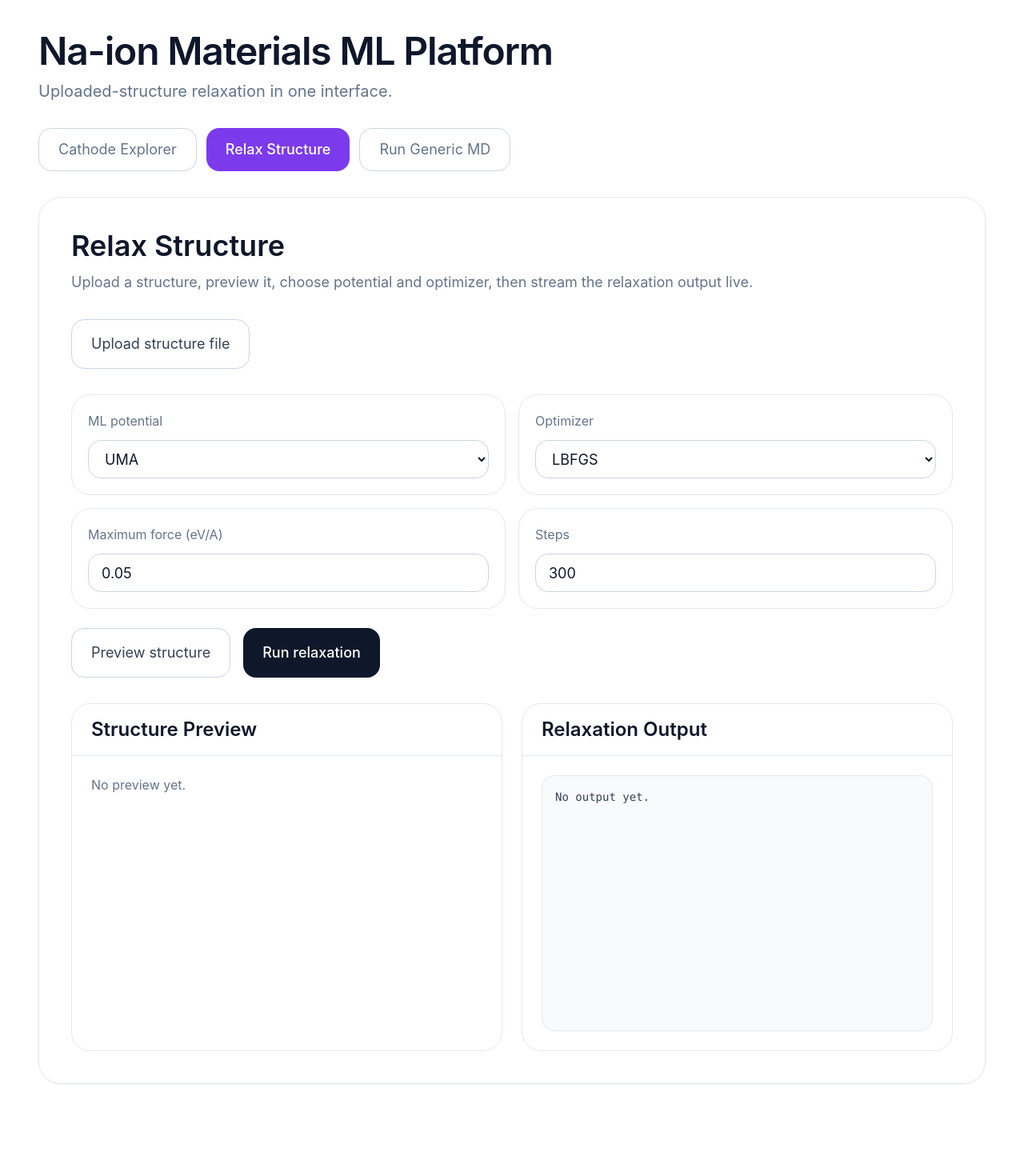
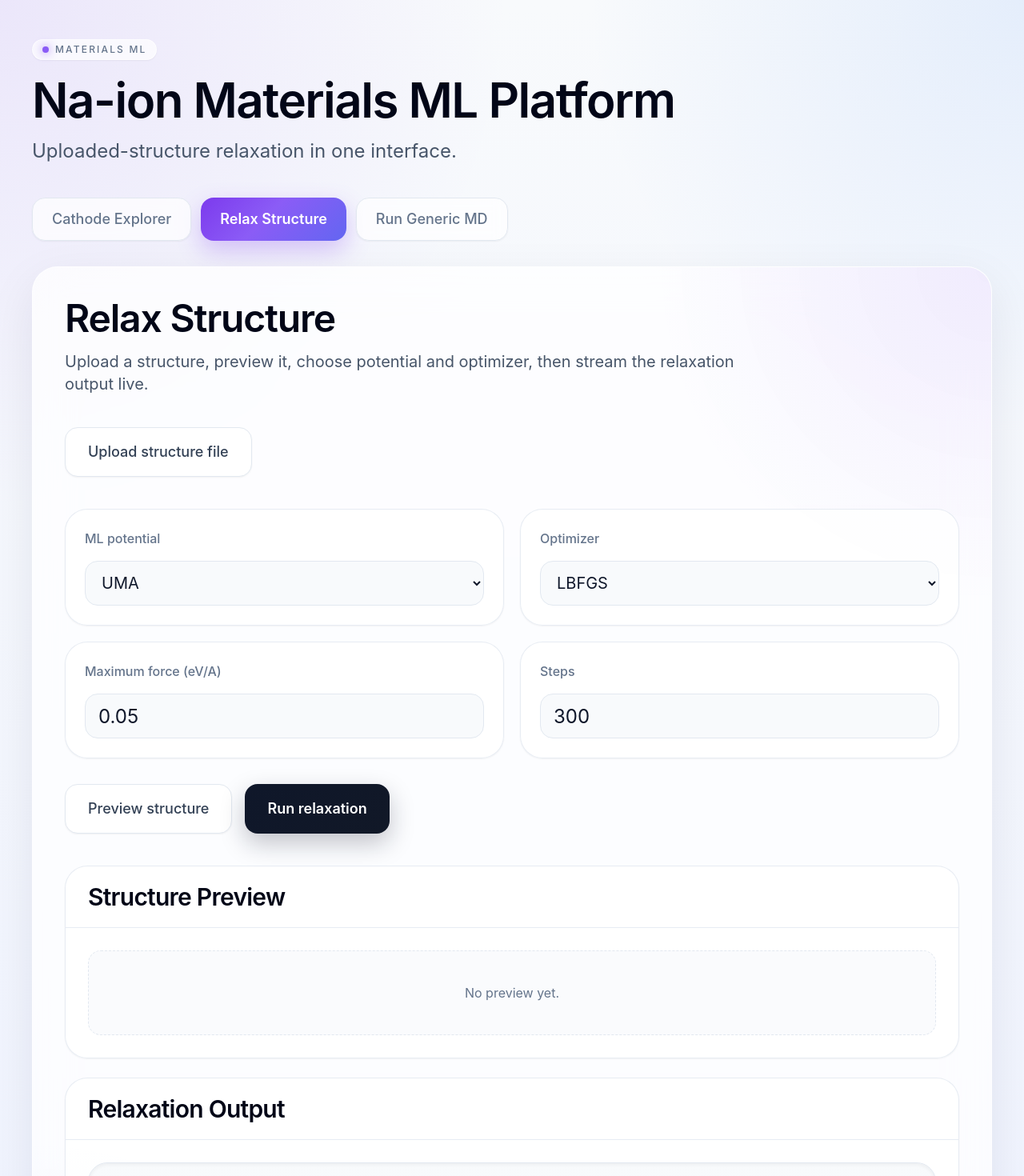
Before and after one commit to mt-uv/test1, a Next.js app in the folder frontend/: page / in a window 1280 px wide. Shown: the top 1470 px of the page at 80% size. Before the commit the page ends 1395 px from the top, so only its background shows below. Built offline with nearby package versions, Linux system fonts and the light colour scheme; no server answers.

Commit message:
Refactor page layout and improve styling

```diff
--- a/frontend/app/page.tsx
+++ b/frontend/app/page.tsx
@@ -82,36 +82,53 @@ export default function Page() {
   }
 
   return (
-    <main className="min-h-screen bg-white text-slate-900">
-      <div className="mx-auto max-w-7xl px-8 py-8 md:px-12 md:py-10">
-        <h1 className="text-4xl font-semibold tracking-tight md:text-5xl">
+    <main className="min-h-screen bg-[radial-gradient(circle_at_top_left,_rgba(124,58,237,0.10),_transparent_28%),radial-gradient(circle_at_top_right,_rgba(59,130,246,0.10),_transparent_24%),linear-gradient(180deg,_#f8fafc_0%,_#eef2ff_100%)] text-slate-900">
+      <div className="mx-auto max-w-7xl px-6 py-8 md:px-10 md:py-12">
+        {/* Top bar */}
+        <div className="mb-10 flex items-center justify-between">
+          <div>
+            <div className="inline-flex items-center gap-2 rounded-full border border-white/60 bg-white/70 px-3 py-1 text-xs font-medium uppercase tracking-[0.18em] text-slate-500 shadow-sm backdrop-blur">
+              <span className="h-2 w-2 rounded-full bg-violet-500 shadow-[0_0_12px_rgba(139,92,246,0.9)]" />
+              Materials ML
+            </div>
+            <h1 className="mt-5 max-w-4xl text-5xl font-semibold tracking-tight text-slate-950 md:text-6xl">
               Na-ion Materials ML Platform
             </h1>
-        <p className="mt-3 text-lg text-slate-500 md:text-xl">
+            <p className="mt-4 max-w-2xl text-lg leading-8 text-slate-600 md:text-2xl md:leading-9">
               Uploaded-structure relaxation in one interface.
             </p>
+          </div>
+        </div>
 
-        <div className="mt-8 flex flex-wrap gap-3">
-          <button className="rounded-2xl border border-slate-300 px-5 py-3 text-base text-slate-500 md:px-6 md:text-lg">
+        {/* Tabs */}
+        <div className="mb-8 flex flex-wrap gap-3">
+          <button className="rounded-2xl border border-slate-200 bg-white/70 px-6 py-3 text-base font-medium text-slate-500 shadow-sm backdrop-blur transition hover:border-slate-300 hover:bg-white md:text-lg">
             Cathode Explorer
           </button>
-          <button className="rounded-2xl bg-violet-600 px-5 py-3 text-base font-medium text-white md:px-6 md:text-lg">
+          <button className="rounded-2xl bg-[linear-gradient(135deg,#7c3aed_0%,#8b5cf6_45%,#6366f1_100%)] px-6 py-3 text-base font-semibold text-white shadow-[0_12px_30px_rgba(124,58,237,0.28)] transition hover:scale-[1.01] md:text-lg">
             Relax Structure
           </button>
-          <button className="rounded-2xl border border-slate-300 px-5 py-3 text-base text-slate-500 md:px-6 md:text-lg">
+          <button className="rounded-2xl border border-slate-200 bg-white/70 px-6 py-3 text-base font-medium text-slate-500 shadow-sm backdrop-blur transition hover:border-slate-300 hover:bg-white md:text-lg">
             Run Generic MD
           </button>
         </div>
 
-        <section className="mt-8 rounded-[28px] border border-slate-200 bg-white p-6 shadow-sm md:p-10">
-          <h2 className="text-3xl font-semibold md:text-4xl">Relax Structure</h2>
-          <p className="mt-3 text-base text-slate-500 md:text-lg">
-            Upload a structure, preview it, choose potential and optimizer, then
-            stream the relaxation output live.
+        {/* Main Card */}
+        <section className="relative overflow-hidden rounded-[32px] border border-white/60 bg-white/75 p-6 shadow-[0_20px_60px_rgba(15,23,42,0.08)] backdrop-blur-xl md:p-10">
+          <div className="pointer-events-none absolute inset-0 bg-[radial-gradient(circle_at_top_right,_rgba(124,58,237,0.09),_transparent_22%),radial-gradient(circle_at_bottom_left,_rgba(59,130,246,0.08),_transparent_22%)]" />
+
+          <div className="relative">
+            <h2 className="text-4xl font-semibold tracking-tight text-slate-950 md:text-5xl">
+              Relax Structure
+            </h2>
+            <p className="mt-4 max-w-4xl text-lg leading-8 text-slate-600 md:text-xl">
+              Upload a structure, preview it, choose potential and optimizer,
+              then stream the relaxation output live.
             </p>
 
-          <div className="mt-8">
-            <label className="inline-flex cursor-pointer items-center rounded-2xl border border-slate-300 px-5 py-3 text-base text-slate-700 hover:bg-slate-50 md:px-6 md:py-4 md:text-lg">
+            {/* Upload */}
+            <div className="mt-10">
+              <label className="inline-flex cursor-pointer items-center rounded-2xl border border-slate-200 bg-white px-7 py-4 text-lg font-medium text-slate-700 shadow-sm transition hover:border-violet-300 hover:shadow-md">
                 Upload structure file
                 <input
                   type="file"
@@ -122,33 +139,37 @@ export default function Page() {
               </label>
 
               {file && (
-              <p className="mt-3 text-sm text-slate-500 md:text-base">{file.name}</p>
+                <div className="mt-4 inline-flex items-center gap-2 rounded-full bg-slate-100 px-4 py-2 text-sm font-medium text-slate-600">
+                  <span className="h-2 w-2 rounded-full bg-emerald-500" />
+                  {file.name}
+                </div>
               )}
             </div>
 
-          <div className="mt-8 grid grid-cols-1 gap-4 lg:grid-cols-2">
-            <div className="rounded-3xl border border-slate-200 p-5">
-              <label className="mb-3 block text-sm text-slate-500 md:text-base">
+            {/* Controls */}
+            <div className="mt-10 grid grid-cols-1 gap-5 xl:grid-cols-2">
+              <div className="rounded-[28px] border border-slate-200/80 bg-white/80 p-6 shadow-sm">
+                <label className="mb-4 block text-base font-medium text-slate-500">
                   ML potential
                 </label>
                 <select
                   value={potential}
                   onChange={(e) => setPotential(e.target.value)}
-                className="h-12 w-full rounded-2xl border border-slate-300 bg-white px-4 text-lg outline-none"
+                  className="h-14 w-full rounded-2xl border border-slate-200 bg-slate-50 px-4 text-xl text-slate-900 outline-none transition focus:border-violet-400 focus:bg-white"
                 >
                   <option value="uma">UMA</option>
                   <option value="orb">ORB</option>
                 </select>
               </div>
 
-            <div className="rounded-3xl border border-slate-200 p-5">
-              <label className="mb-3 block text-sm text-slate-500 md:text-base">
+              <div className="rounded-[28px] border border-slate-200/80 bg-white/80 p-6 shadow-sm">
+                <label className="mb-4 block text-base font-medium text-slate-500">
                   Optimizer
                 </label>
                 <select
                   value={optimizer}
                   onChange={(e) => setOptimizer(e.target.value)}
-                className="h-12 w-full rounded-2xl border border-slate-300 bg-white px-4 text-lg outline-none"
+                  className="h-14 w-full rounded-2xl border border-slate-200 bg-slate-50 px-4 text-xl text-slate-900 outline-none transition focus:border-violet-400 focus:bg-white"
                 >
                   <option value="LBFGS">LBFGS</option>
                   <option value="BFGS">BFGS</option>
@@ -157,34 +178,35 @@ export default function Page() {
               </div>
             </div>
 
-          <div className="mt-4 grid grid-cols-1 gap-4 lg:grid-cols-2">
-            <div className="rounded-3xl border border-slate-200 p-5">
-              <label className="mb-3 block text-sm text-slate-500 md:text-base">
+            <div className="mt-5 grid grid-cols-1 gap-5 xl:grid-cols-2">
+              <div className="rounded-[28px] border border-slate-200/80 bg-white/80 p-6 shadow-sm">
+                <label className="mb-4 block text-base font-medium text-slate-500">
                   Maximum force (eV/A)
                 </label>
                 <input
                   value={fmax}
                   onChange={(e) => setFmax(e.target.value)}
-                className="h-12 w-full rounded-2xl border border-slate-300 px-4 text-lg outline-none"
+                  className="h-14 w-full rounded-2xl border border-slate-200 bg-slate-50 px-4 text-2xl text-slate-900 outline-none transition focus:border-violet-400 focus:bg-white"
                 />
               </div>
 
-            <div className="rounded-3xl border border-slate-200 p-5">
-              <label className="mb-3 block text-sm text-slate-500 md:text-base">
+              <div className="rounded-[28px] border border-slate-200/80 bg-white/80 p-6 shadow-sm">
+                <label className="mb-4 block text-base font-medium text-slate-500">
                   Steps
                 </label>
                 <input
                   value={steps}
                   onChange={(e) => setSteps(e.target.value)}
-                className="h-12 w-full rounded-2xl border border-slate-300 px-4 text-lg outline-none"
+                  className="h-14 w-full rounded-2xl border border-slate-200 bg-slate-50 px-4 text-2xl text-slate-900 outline-none transition focus:border-violet-400 focus:bg-white"
                 />
               </div>
             </div>
 
-          <div className="mt-6 flex flex-wrap gap-4">
+            {/* Buttons */}
+            <div className="mt-8 flex flex-wrap gap-4">
               <button
                 onClick={handlePreview}
-              className="rounded-2xl border border-slate-300 px-5 py-3 text-base text-slate-700 hover:bg-slate-50 md:px-6 md:py-4 md:text-lg"
+                className="rounded-2xl border border-slate-200 bg-white px-7 py-4 text-lg font-medium text-slate-700 shadow-sm transition hover:border-violet-300 hover:shadow-md"
               >
                 Preview structure
               </button>
@@ -192,71 +214,85 @@ export default function Page() {
               <button
                 onClick={handleRelax}
                 disabled={running}
-              className="rounded-2xl bg-slate-900 px-5 py-3 text-base font-medium text-white disabled:opacity-50 md:px-6 md:py-4 md:text-lg"
+                className="rounded-2xl bg-[linear-gradient(135deg,#0f172a_0%,#111827_100%)] px-7 py-4 text-lg font-semibold text-white shadow-[0_12px_30px_rgba(15,23,42,0.25)] transition hover:translate-y-[-1px] disabled:opacity-50"
               >
                 {running ? "Running..." : "Run relaxation"}
               </button>
             </div>
 
-          <div className="mt-8 grid grid-cols-1 gap-6 xl:grid-cols-2">
-            <div className="rounded-[24px] border border-slate-200">
-              <div className="border-b border-slate-200 px-6 py-4">
-                <h3 className="text-xl font-semibold md:text-2xl">Structure Preview</h3>
+            {/* Panels */}
+            <div className="mt-10 grid grid-cols-1 gap-6 2xl:grid-cols-2">
+              {/* Preview panel */}
+              <div className="overflow-hidden rounded-[28px] border border-slate-200/80 bg-white/85 shadow-sm">
+                <div className="border-b border-slate-200/80 px-7 py-5">
+                  <h3 className="text-2xl font-semibold tracking-tight text-slate-950 md:text-3xl">
+                    Structure Preview
+                  </h3>
                 </div>
-              <div className="p-6">
+
+                <div className="p-7">
                   {!preview ? (
-                  <p className="text-base text-slate-500">No preview yet.</p>
+                    <div className="rounded-2xl border border-dashed border-slate-200 bg-slate-50/70 px-6 py-10 text-center text-slate-500">
+                      No preview yet.
+                    </div>
                   ) : (
                     <>
-                    <p className="text-sm text-slate-600 md:text-base">
-                      <span className="font-medium text-slate-900">File:</span>{" "}
+                      <div className="space-y-2">
+                        <p className="text-base text-slate-700">
+                          <span className="font-semibold text-slate-950">File:</span>{" "}
                           {preview.filename}
                         </p>
-                    <p className="mt-2 text-sm text-slate-600 md:text-base">
-                      <span className="font-medium text-slate-900">Atoms:</span>{" "}
+                        <p className="text-base text-slate-700">
+                          <span className="font-semibold text-slate-950">Atoms:</span>{" "}
                           {preview.n_atoms}
                         </p>
+                      </div>
+
                       <textarea
                         readOnly
                         value={preview.cif}
-                      className="mt-4 h-72 w-full rounded-2xl border border-slate-200 bg-slate-50 p-4 font-mono text-xs text-slate-700 outline-none md:h-80"
+                        className="mt-5 h-80 w-full rounded-[24px] border border-slate-200 bg-slate-50 p-5 font-mono text-[13px] leading-6 text-slate-700 outline-none"
                       />
                     </>
                   )}
                 </div>
               </div>
 
-            <div className="rounded-[24px] border border-slate-200">
-              <div className="border-b border-slate-200 px-6 py-4">
-                <h3 className="text-xl font-semibold md:text-2xl">Relaxation Output</h3>
+              {/* Output panel */}
+              <div className="overflow-hidden rounded-[28px] border border-slate-200/80 bg-white/85 shadow-sm">
+                <div className="border-b border-slate-200/80 px-7 py-5">
+                  <h3 className="text-2xl font-semibold tracking-tight text-slate-950 md:text-3xl">
+                    Relaxation Output
+                  </h3>
                 </div>
-              <div className="p-6">
-                <div className="h-72 overflow-auto rounded-2xl border border-slate-200 bg-slate-50 p-4 font-mono text-xs text-slate-700 md:h-80 md:text-sm">
+
+                <div className="p-7">
+                  <div className="h-80 overflow-auto rounded-[24px] border border-slate-200 bg-[linear-gradient(180deg,#f8fafc_0%,#eef2f7_100%)] p-5 font-mono text-[13px] leading-7 text-slate-700 shadow-inner">
                     {logs.map((line, i) => (
                       <div key={i}>{line}</div>
                     ))}
                   </div>
 
                   {finalEnergy !== null && (
-                  <p className="mt-4 text-base text-slate-700">
+                    <p className="mt-6 text-lg text-slate-700">
                       Final energy:{" "}
-                    <span className="font-semibold">
+                      <span className="font-semibold text-slate-950">
                         {finalEnergy.toFixed(6)} eV
                       </span>
                     </p>
                   )}
 
                   {resultId && (
-                  <div className="mt-4 flex gap-3">
+                    <div className="mt-6 flex flex-wrap gap-3">
                       <a
                         href={`${API_BASE}/download-relaxed-cif/${resultId}`}
-                      className="rounded-2xl border border-slate-300 px-4 py-2 text-sm text-slate-700 hover:bg-slate-50 md:px-5 md:py-3 md:text-base"
+                        className="rounded-2xl border border-slate-200 bg-white px-5 py-3 text-base font-medium text-slate-700 shadow-sm transition hover:border-violet-300 hover:shadow-md"
                       >
                         Save relaxed CIF
                       </a>
                       <a
                         href={`${API_BASE}/download-relax-traj/${resultId}`}
-                      className="rounded-2xl border border-slate-300 px-4 py-2 text-sm text-slate-700 hover:bg-slate-50 md:px-5 md:py-3 md:text-base"
+                        className="rounded-2xl border border-slate-200 bg-white px-5 py-3 text-base font-medium text-slate-700 shadow-sm transition hover:border-violet-300 hover:shadow-md"
                       >
                         Save trajectory
                       </a>
@@ -265,6 +301,7 @@ export default function Page() {
                 </div>
               </div>
             </div>
+          </div>
         </section>
       </div>
     </main>
```
Lines whose indentation alone changed are shown as unchanged.
